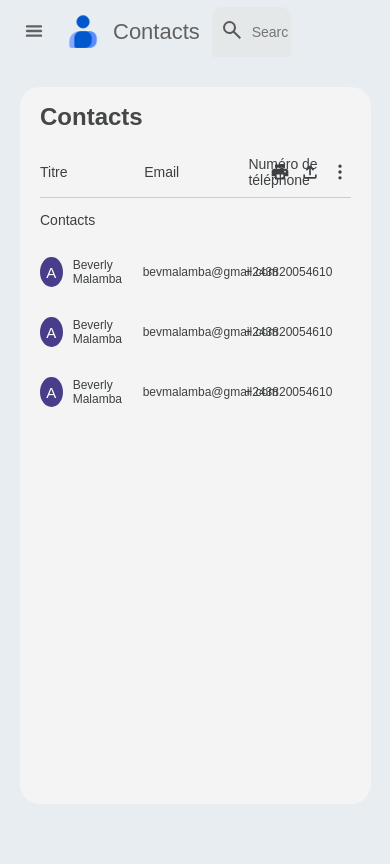
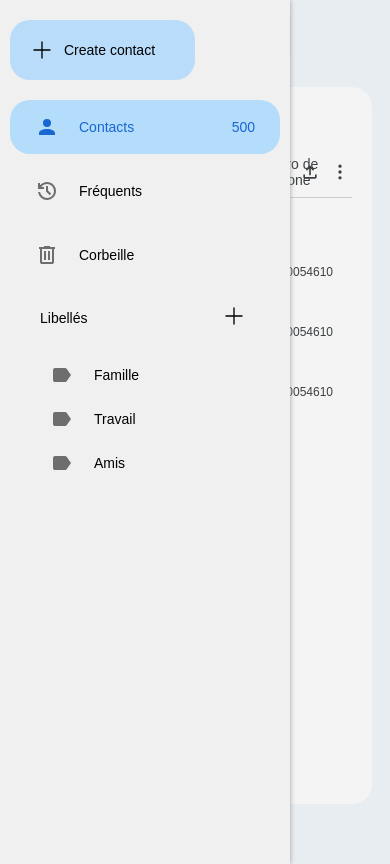
Before and after one commit to duc243/clone-google-contacts, a website: page index.html in a window 390 px wide. Both pictures are taken after a click on the element 34 px from the left and 32 px from the top of the page. Shown: the top 864 px of the page. Drawn offline with Linux system fonts and the light colour scheme.

Commit message:
Responsive design du sidebar

```diff
--- a/assets/css/index.css
+++ b/assets/css/index.css
@@ -685,6 +685,14 @@ a {
   @media (max-width: 1024px) {
     #sidebar{
       display: none;
+      position: absolute;
+      z-index: 1000;
+      top: 0px;
+      height: 100%;
+      padding-top: 20px;
+      background-color: #f0f0f0;
+      box-shadow: 0px 0px 5px #9c9c9c;
+      overflow-y: hidden;
     }
     .tableHead .phone,
     .tableRow .phone {
--- a/assets/js/common.js
+++ b/assets/js/common.js
@@ -134,24 +134,21 @@ async function loadHeader() {
 function showAndHideSidebar() {
   const burgerMenuButton = document.querySelector('.burger-menu');
   const sidebar = document.querySelector('#sidebar');
-  const content = document.querySelector('#content');
-  let isSidebarCollapsed = false;
+  let isSidebarVisible = false;
 
   burgerMenuButton.addEventListener('click', () => {
-    if (!isSidebarCollapsed) {
-      // Rétrécir la sidebar et augmenter la largeur du content
-      sidebar.style.minWidth = '0px';
-      sidebar.style.display = 'none';
-      // ou la largeur réduite souhaitée
-      content.style.minWidth = '90%'; // ajuster en fonction de la nouvelle largeur de la sidebar
+    if (window.innerWidth <= 1024) {
+      // Pour les écrans de moins de 1024px
+      if (!isSidebarVisible) {
+        sidebar.style.display = 'block'; // Afficher le sidebar fixe
+      } else {
+        sidebar.style.display = 'none'; // Cacher le sidebar fixe
+      }
     } else {
-      // Rétablir les tailles originales
-      sidebar.style.minWidth = '';
-      sidebar.style.display = '';
-      // supprimer le style inline pour revenir au CSS d'origine
-      content.style.minWidth = ''; // supprimer le style inline pour revenir au CSS d'origine
+      // Pour les écrans plus larges que 1024px
+      sidebar.style.display = isSidebarVisible ? 'none' : 'block';
     }
-    isSidebarCollapsed = !isSidebarCollapsed; // basculer l'état
+    isSidebarVisible = !isSidebarVisible;
   });
 }
 
```
